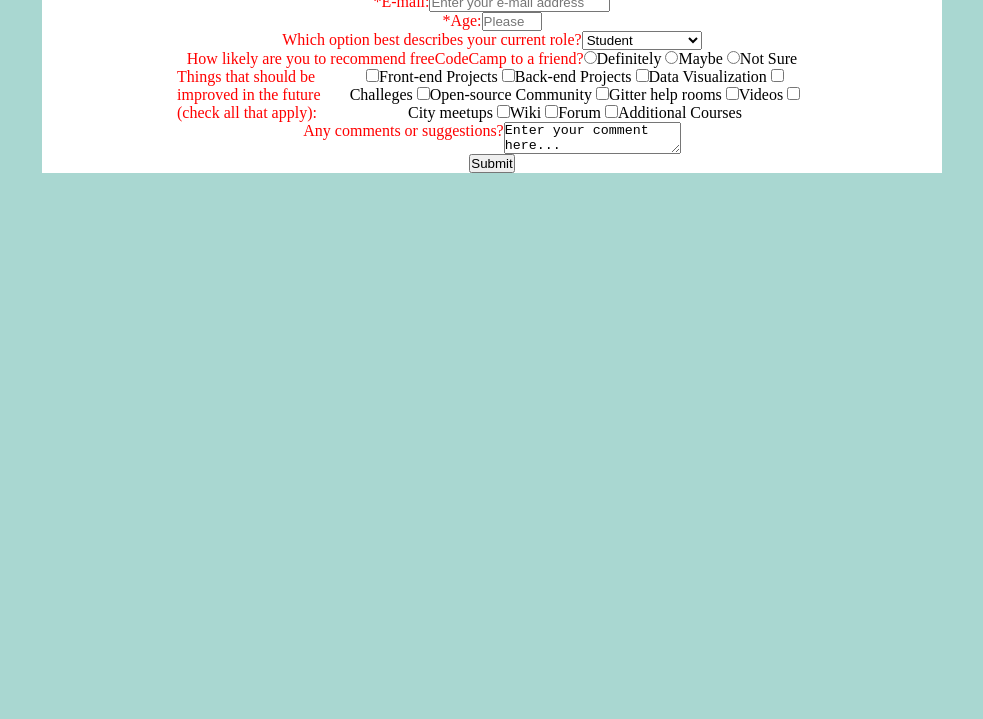
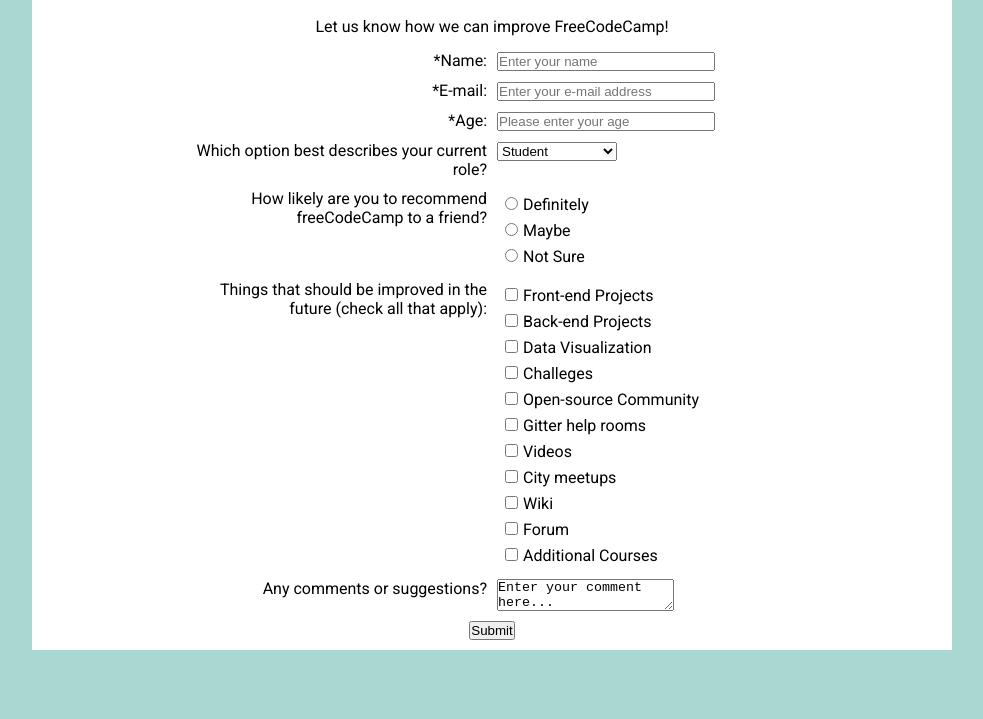
Before and after one commit to rzaldana/survey-page, a plain HTML site: page index.html in a window 1280 px wide. Shown: the part 81-800 px from the top of the page, without its empty margins (148-1131 px from the left). Drawn offline with Linux system fonts and the light colour scheme.

Commit message:
finished the survey page

```diff
--- a/index.html
+++ b/index.html
@@ -3,6 +3,7 @@
 <html>
 	<head>
 		<title>A survey!</title>
+        <link href="https://fonts.googleapis.com/css?family=Roboto&display=swap" rel="stylesheet">
 		<link rel="stylesheet" href="styles.css" type="text/css">
 	</head>
 
@@ -15,22 +16,37 @@
 				<p id="description">Let us know how we can improve FreeCodeCamp!</p>
 				<form>
 					<div class="field">
+						<div class="right">
 							<label class="label" for="name" id="name-label">*Name:</label>
+						</div>
+						<div class="left">
 							<input id="name" type="text" placeholder="Enter your name" required>
+						</div>
 					</div>
 
 					<div class="field">
+						<div class="right">
 							<label class="label" for="email" id="email-label">*E-mail:</label>
+						</div>
+						<div class="left">
 							<input id="email" type="email" placeholder="Enter your e-mail address" required>
+						</div>
 					</div>
 
 					<div class="field">
+						<div class="right">
 							<label class="label" for="number" id="number-label">*Age:</label>
+						</div>
+						<div class="left">
 							<input id="number" type="number" min=0 max=120 placeholder="Please enter your age">
+						</div>
 					</div>
 
 					<div class="field">
+						<div class="right">
 							<label class="label" for="dropdown" id="dropdown-label">Which option best describes your current role?</label>
+						</div>
+						<div class="left">
 							<select id="dropdown">
 								<option value="student">Student</option>
 								<option value="job">Full-time Job</option>
@@ -39,13 +55,16 @@
 								<option value="other">Other</option>
 							</select>
 						</div>
+					</div>
 
 					<div class="field">
+						<div class="right">
 							<label class="label" for="recommend" id="recommend-label">
 							How likely are you to recommend freeCodeCamp to a friend?
 							</label>
+						</div>
+						<div id="recommend" class="left">
 
-						<div id="recommend">
 							 <label for="definitely">
                                  <input id="definitely" type="radio" name="likelihood">Definitely
 							 </label>
@@ -62,11 +81,13 @@
 					</div>
 
 					<div class="field">
+                        <div class="right">
 						  <label class="label" for="improve" id="improve-label">
                               Things that should be improved in the future (check all that apply):
 						  </label>
+                        </div>
 
-						<div id="improve">
+						<div id="improve" class="left">
 							<label for="frontend">
 								<input id="frontend" type="checkbox" name="improvements" value="frontend">Front-end Projects
 							</label>
@@ -114,11 +135,15 @@
 					</div>
 
 					<div class="field">
+                        <div class="right">
                             <label class="label" for="comment" id="comment-label">
                                 Any comments or suggestions?
 				            </label>
+                        </div>
 
+                        <div class="left">
 						  <textarea id="comment">Enter your comment here...</textarea>
+                        </div>
 					</div>
 
 					<button id="submit-button" type="submit">Submit</button>
--- a/styles.css
+++ b/styles.css
@@ -6,28 +6,62 @@
 
 body {
 	background-color: #a9d7d1;
+    font-family: 'Roboto', sans-serif;
 }
 
+#title {
+	text-align: center;
+    padding: 20px;
+}
 
 #form-content {
 	max-width: 900px;
 	margin: 0px auto;
 	background-color: #FFF;
 	text-align: center;
+    padding: 10px;
 }
 
-#title {
-	text-align: center;
+#description {
+    padding: 10px;
 }
+
 
 .field {
 	display: flex;
 	margin: 0px auto;
 	max-width: 70%;
-	justify-content: center;
 }
 
 .label {
-	text-align: left;
-	color: red;
+	width: 100%;
 }
+
+.right {
+	display: block;
+	flex-grow: 1;
+    flex-basis: 50%;
+    text-align: right;
+    margin: 5px;
+}
+
+.left {
+	display: block;
+	flex-grow: 1;
+    flex-basis: 50%;
+    text-align: left;
+    margin: 5px;
+}
+
+.left label {
+    display: block;
+    margin: 3px;
+}
+
+#name, #email, #number {
+    width: 70%;
+}
+
+input[type="radio"], input[type="checkbox"] {
+    margin: 5px;
+}
```
Lines whose indentation alone changed are shown as unchanged.
